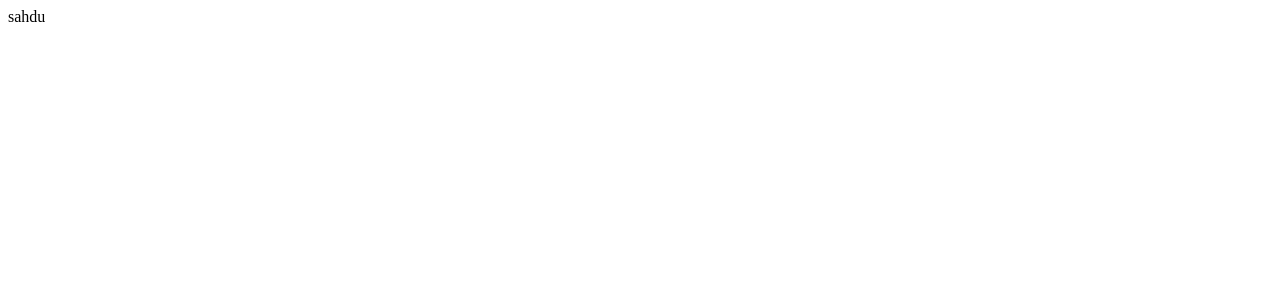
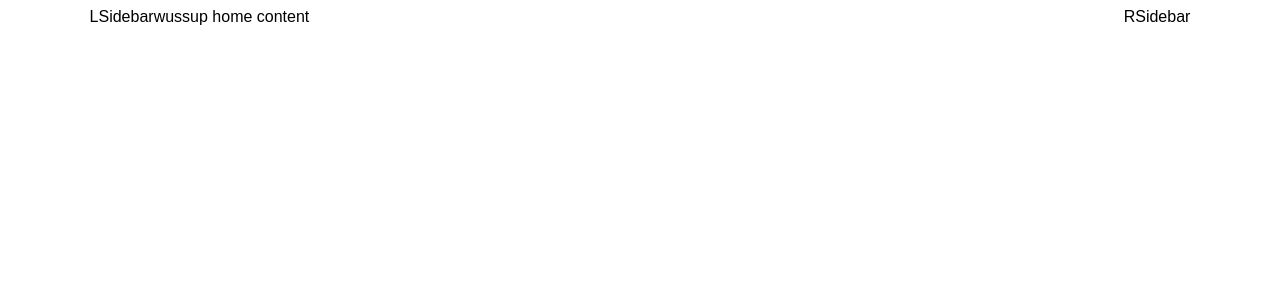
Before and after one commit to nickfreemandesign/nickfreeman.xyz, a React app: page / in a window 1280 px wide. Shown: the top 300 px of the page. Built offline with nearby package versions, Linux system fonts and the light colour scheme.

Commit message:
home scaffold in place

```diff
--- a/src/App.jsx
+++ b/src/App.jsx
@@ -2,6 +2,10 @@ import React from 'react';
 import axios from 'axios';
 import styled from 'styled-components';
 import { Router, Link } from "@reach/router"
+
+// import components
+import Home from './components/Home'
+import Applications from './components/Applications'
 
 export default class App extends React.Component {
   constructor(props){
@@ -11,9 +15,10 @@ export default class App extends React.Component {
 
   render() {
     return (
-      <div>
-          sahdu
-      </div>
+      <Router>
+          <Home path='/'/>
+          <Applications path='/apps'/>
+      </Router>
     )
   }
 }
--- /dev/null
+++ b/src/components/Applications.jsx
@@ -0,0 +1,17 @@
+import React from 'react';
+import axios from 'axios';
+import styled from 'styled-components';
+import { Router, Link } from "@reach/router"
+
+export default class Applications extends React.Component {
+    constructor(props) {
+        super(props);
+        this.state = {}
+    }
+
+    render() {
+        return (
+            <div>yoyo</div>
+        )
+    }
+}
--- a/src/components/Home.jsx
+++ b/src/components/Home.jsx
@@ -0,0 +1,38 @@
+import React from 'react';
+import axios from 'axios';
+import styled from 'styled-components';
+import { Router, Link } from "@reach/router"
+
+// import components
+import LSidebar from './LSidebar'
+import RSidebar from './RSidebar'
+
+const HomeContainer = styled.div`
+  max-width: 86vw;
+  display: flex;
+  font-family: "Arial", sans-serif;
+  margin: auto;
+`;
+
+const HomeContent = styled.div`
+  width: 100%
+`;
+
+export default class Home extends React.Component {
+  constructor(props){
+    super(props);
+    this.state = {}
+  }
+
+  render() {
+    return (
+      <HomeContainer>
+        <LSidebar/>
+        <HomeContent>
+          wussup home content
+        </HomeContent>
+        <RSidebar/>
+      </HomeContainer>
+    )
+  }
+}
--- a/src/components/LSidebar.jsx
+++ b/src/components/LSidebar.jsx
@@ -0,0 +1,11 @@
+import React from 'react';
+import styled from 'styled-components';
+
+
+const LSidebar = (props) => {
+    return (
+        <div> LSidebar </div>
+    )
+}
+
+module.exports = LSidebar
--- a/src/components/RSidebar.jsx
+++ b/src/components/RSidebar.jsx
@@ -0,0 +1,11 @@
+import React from 'react';
+import styled from 'styled-components';
+
+
+const RSidebar = (props) => {
+    return (
+        <div> RSidebar </div>
+    )
+}
+
+module.exports = RSidebar
```
